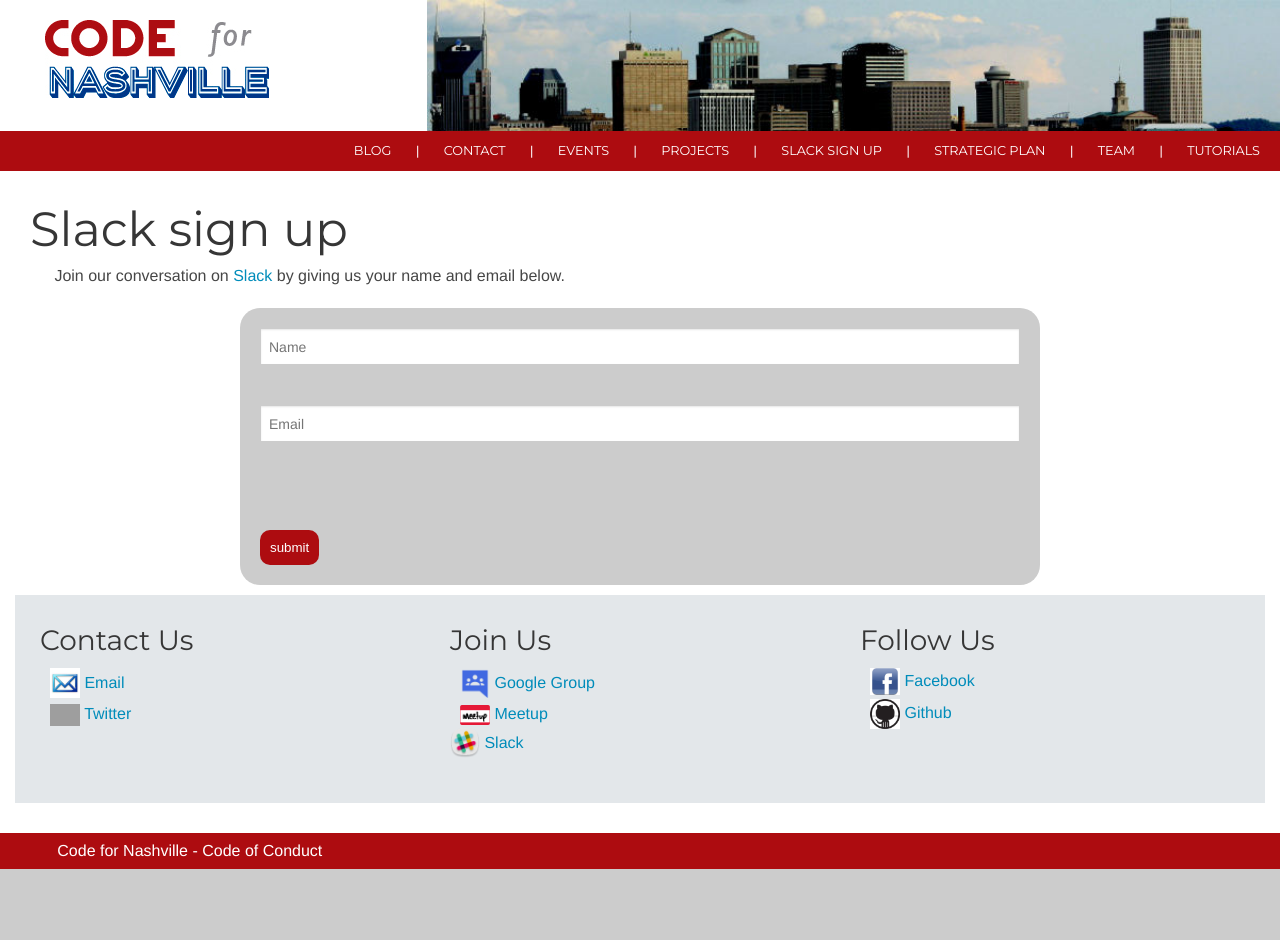
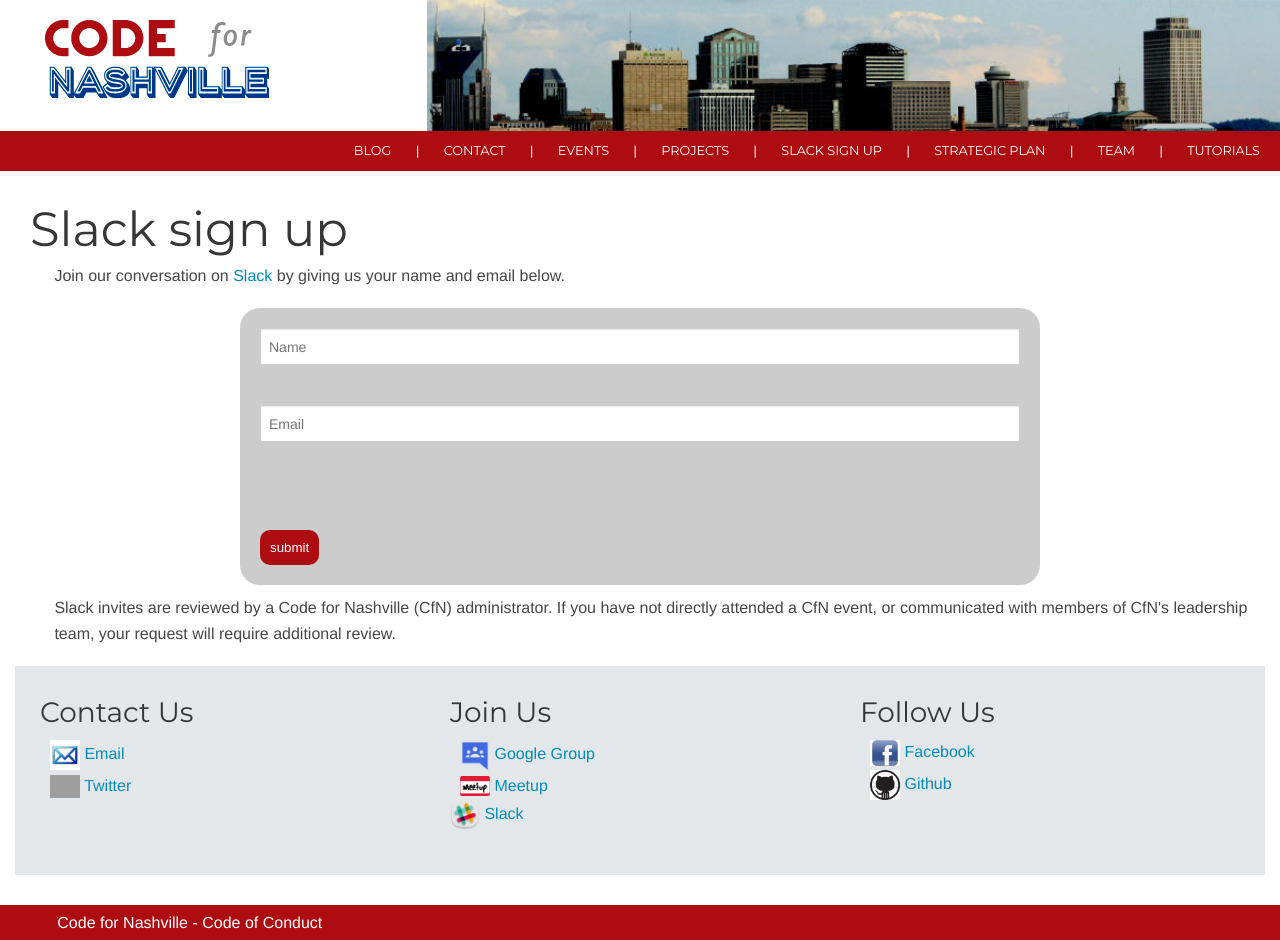
Before and after one commit to code-for-nashville/code-for-nashville.github.io, a Jekyll site: the page built from slack.md, in a window 1280 px wide. Built offline with Jekyll 4.4.1, drawn with Linux system fonts in a browser that asks for light colours; nearby versions of some CDN libraries; before the commit the page ends 900 px from its top, so only the background shows below that; grey boxes are pictures that could not be loaded.

Commit message:
added review paragraph after slack form

```diff
--- a/slack.md
+++ b/slack.md
@@ -8,6 +8,8 @@
 
 {% include slack_form.html %}
 
+<p>Slack invites are reviewed by a Code for Nashville (CfN) administrator. If you have not directly attended a CfN event, or communicated with members of CfN's leadership team, your request will require additional review.</p>
+
 {% include contact_icons.html %}
 
 [Slack]: https://slack.com/
```
